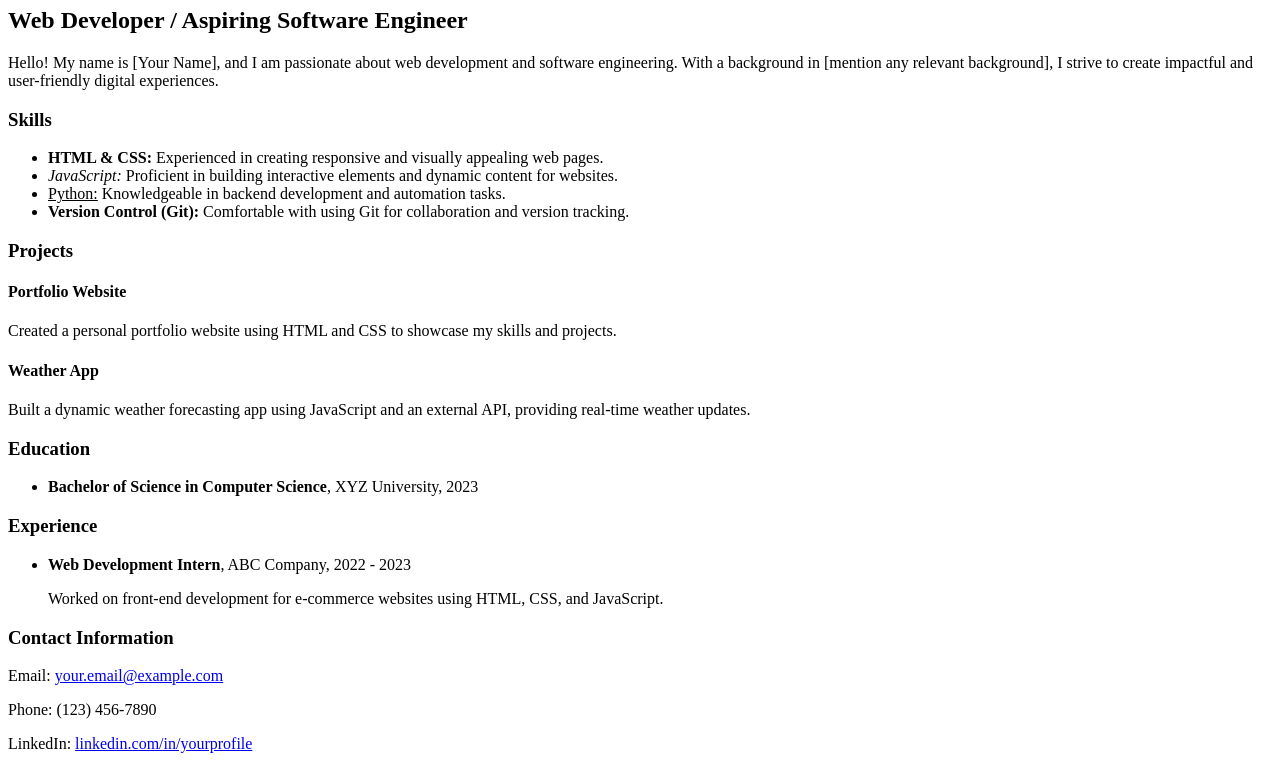
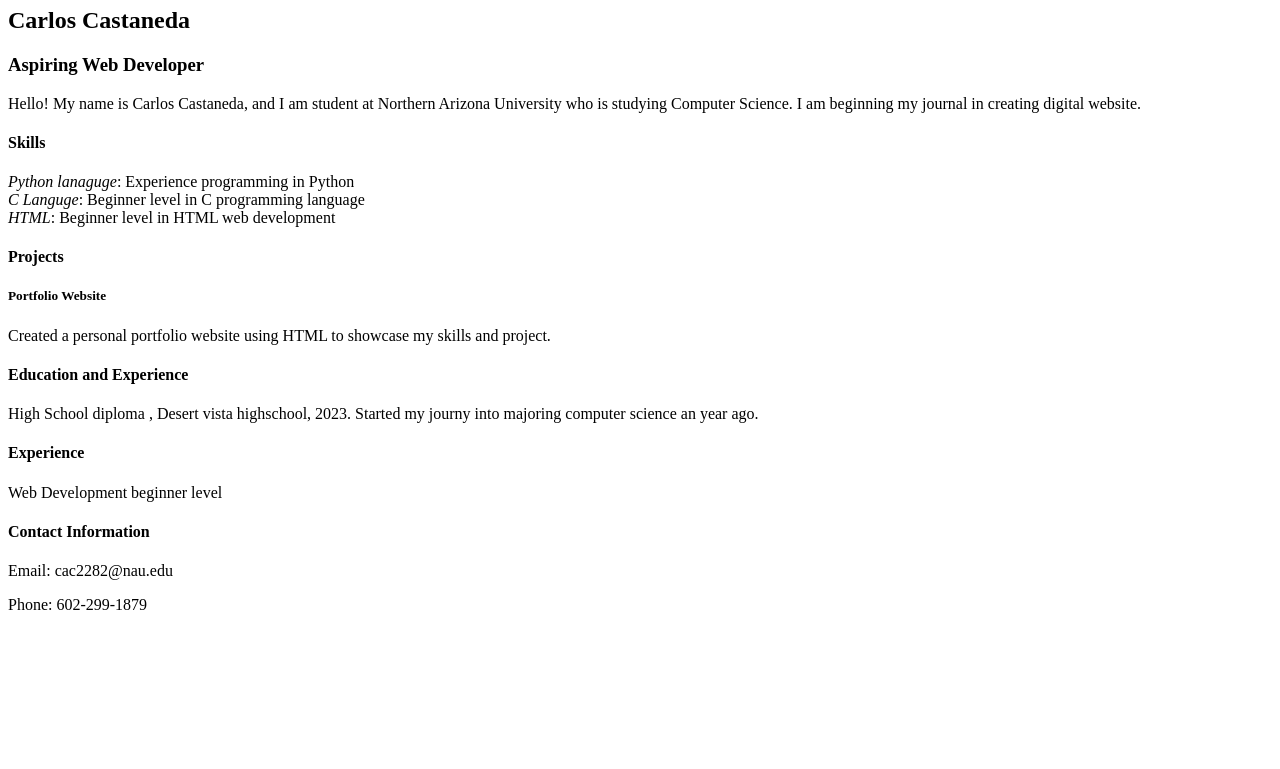
Before and after one commit to AngryJuan/html.portfolio, a plain HTML site: page index.html in a window 1280 px wide. Shown: the part 73-842 px from the top of the page. After the commit the page ends 800 px from the top, so only its background shows below. Drawn offline with Linux system fonts and the light colour scheme.

Commit message:
Add files via upload

```diff
--- a/index.html
+++ b/index.html
@@ -1,45 +1,54 @@
 <!DOCTYPE html>
-<html lang="en">
-<head>
-    <meta charset="UTF-8">
-    <meta name="viewport" content="width=device-width, initial-scale=1.0">
-    <title>Your Name - Portfolio</title>
-</head>
-<body>
-    <h1>Your Name</h1>
-    <h2>Web Developer / Aspiring Software Engineer</h2>
+<!-- root element-->
+ <html>
+    <!-- head section-->
+    <head>
+        <h1>
+            Carlos Castaneda - Portfolio
+        </h1>
 
-    <p>Hello! My name is [Your Name], and I am passionate about web development and software engineering. With a background in [mention any relevant background], I strive to create impactful and user-friendly digital experiences.</p>
+    </head>
+    <body>
+        <!-- body section-->
+        <h2>Carlos Castaneda</h2>
+        <h3>Aspiring Web Developer</h3>
 
-    <h3>Skills</h3>
-    <ul>
-        <li><strong>HTML & CSS:</strong> Experienced in creating responsive and visually appealing web pages.</li>
-        <li><em>JavaScript:</em> Proficient in building interactive elements and dynamic content for websites.</li>
-        <li><u>Python:</u> Knowledgeable in backend development and automation tasks.</li>
-        <li><strong>Version Control (Git):</strong> Comfortable with using Git for collaboration and version tracking.</li>
-    </ul>
+        <p>
+            Hello! My name is Carlos Castaneda, and I am  student at Northern Arizona University who is studying Computer Science. I am beginning my journal in creating digital website.
+        </p>
 
-    <h3>Projects</h3>
-    <h4>Portfolio Website</h4>
-    <p>Created a personal portfolio website using HTML and CSS to showcase my skills and projects.</p>
+        <h4>Skills</h4>
+        <p>
+            <i>Python lanaguge</i>: Experience programming in Python <br/>
+            <i>C Languge</i>: Beginner level in C programming language <br/>
+            <i>HTML</i>: Beginner level in HTML web development
+        </p>
 
-    <h4>Weather App</h4>
-    <p>Built a dynamic weather forecasting app using JavaScript and an external API, providing real-time weather updates.</p>
+        <h4>Projects</h4>
+        <h5>Portfolio Website</h5>
+        <p>
+            Created a personal portfolio website using HTML to showcase my skills and project.
+        </p>
 
-    <h3>Education</h3>
-    <ul>
-        <li><strong>Bachelor of Science in Computer Science</strong>, XYZ University, 2023</li>
-    </ul>
 
-    <h3>Experience</h3>
-    <ul>
-        <li><strong>Web Development Intern</strong>, ABC Company, 2022 - 2023</li>
-        <p>Worked on front-end development for e-commerce websites using HTML, CSS, and JavaScript.</p>
-    </ul>
+        <h4>Education and Experience</h4>
+        <p>
+            High School diploma , Desert vista highschool, 2023. Started my journy into majoring computer science an year ago.
 
-    <h3>Contact Information</h3>
-    <p>Email: <a href="mailto:your.email@example.com">your.email@example.com</a></p>
-    <p>Phone: (123) 456-7890</p>
-    <p>LinkedIn: <a href="https://www.linkedin.com/in/yourprofile">linkedin.com/in/yourprofile</a></p>
-</body>
+        </p>
+
+        <h4>Experience</h4>
+        <p>
+            Web Development beginner level
+        </p>
+
+        <h4>Contact Information</h4>
+        <p>
+            Email: cac2282@nau.edu
+        </p>
+        <p>
+            Phone: 602-299-1879
+        </p>
+
+    </body>
 </html>
```
